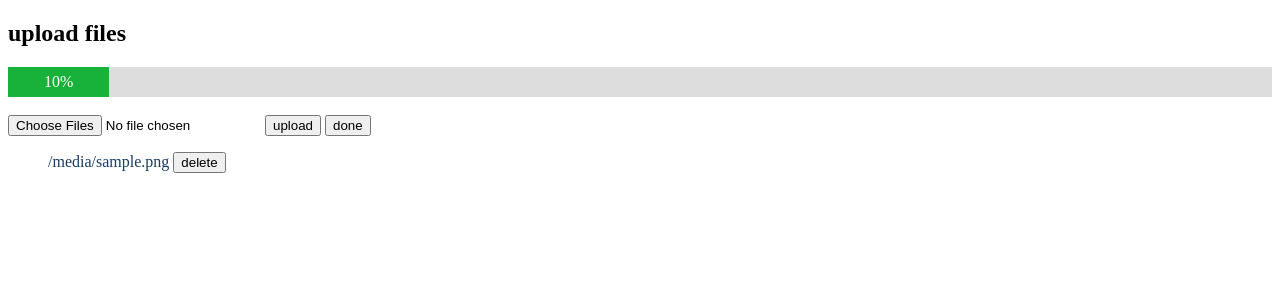
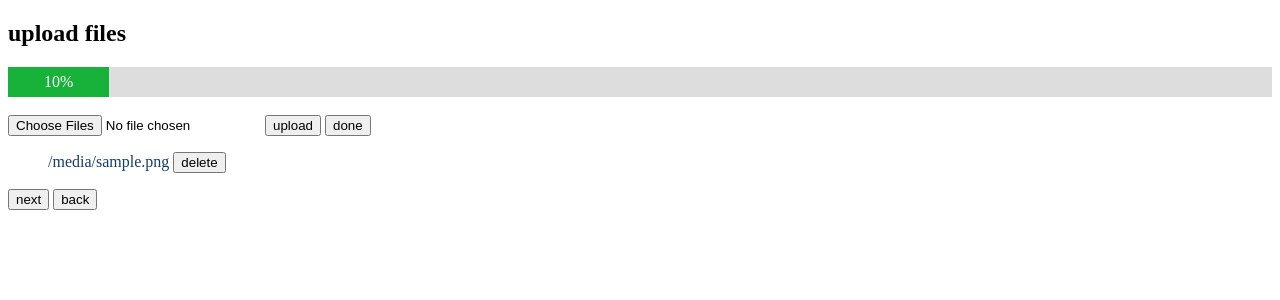
Before and after one commit to Senadeera-NK/files-devider---project, a Flask app: template templates/upload.html in a window 1280 px wide. Shown: the top 300 px of the page. Run offline with Flask 2, Linux system fonts and the light colour scheme; the template is opened without the code that fills it: most values are stand-ins (such as "Sample title", 1, 10 or a date in 2020); some libraries are stand-ins or nearby versions.

Commit message:
2022/10/11

```diff
--- a/app.py
+++ b/app.py
@@ -82,5 +82,7 @@ def delete_file(selectedfile):
   return('/')
 
 
+
+
 if __name__ == "__main__":
   app.run(debug=True)
--- a/templates/upload.html
+++ b/templates/upload.html
@@ -28,5 +28,8 @@
       </li>
     {% endfor %}
   </ul>
+
+  <input type="button" value="next">
+  <input type="button" value="back">
 </body>
 </html>
```
Also changed, not shown: 1 other file.
